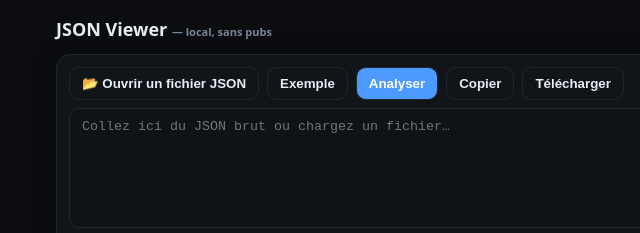
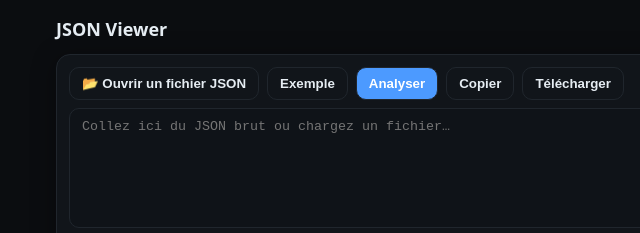
Before and after one commit to bilwifi/json-viewer, a plain HTML site: page index.html in a window 1280 px wide. Shown: the top 233 px of the page, 0-640 px from the left. Drawn offline with Linux system fonts and the light colour scheme.

Commit message:
Remove 'sans pubs' from page title and header

```diff
--- a/index.html
+++ b/index.html
@@ -3,7 +3,7 @@
 <head>
   <meta charset="utf-8" />
   <meta name="viewport" content="width=device-width, initial-scale=1" />
-  <title>JSON Viewer – sans pubs</title>
+  <title>JSON Viewer</title>
   <style>
     :root { --bg:#0b0d10; --panel:#11151a; --muted:#7a8699; --text:#e6edf3; --accent:#4c9aff; --ok:#2ecc71; --err:#ff6b6b; --border:#20262d; --shadow:0 4px 24px rgba(0,0,0,.35); }
     *{box-sizing:border-box} html,body{height:100%}
@@ -36,7 +36,7 @@
 <body>
   <div class="app">
     <header>
-      <div><h1>JSON Viewer <span class="badge">— local, sans pubs</span></h1></div>
+      <div><h1>JSON Viewer</h1></div>
     </header>
 
     <section class="toolbar panel">
```
